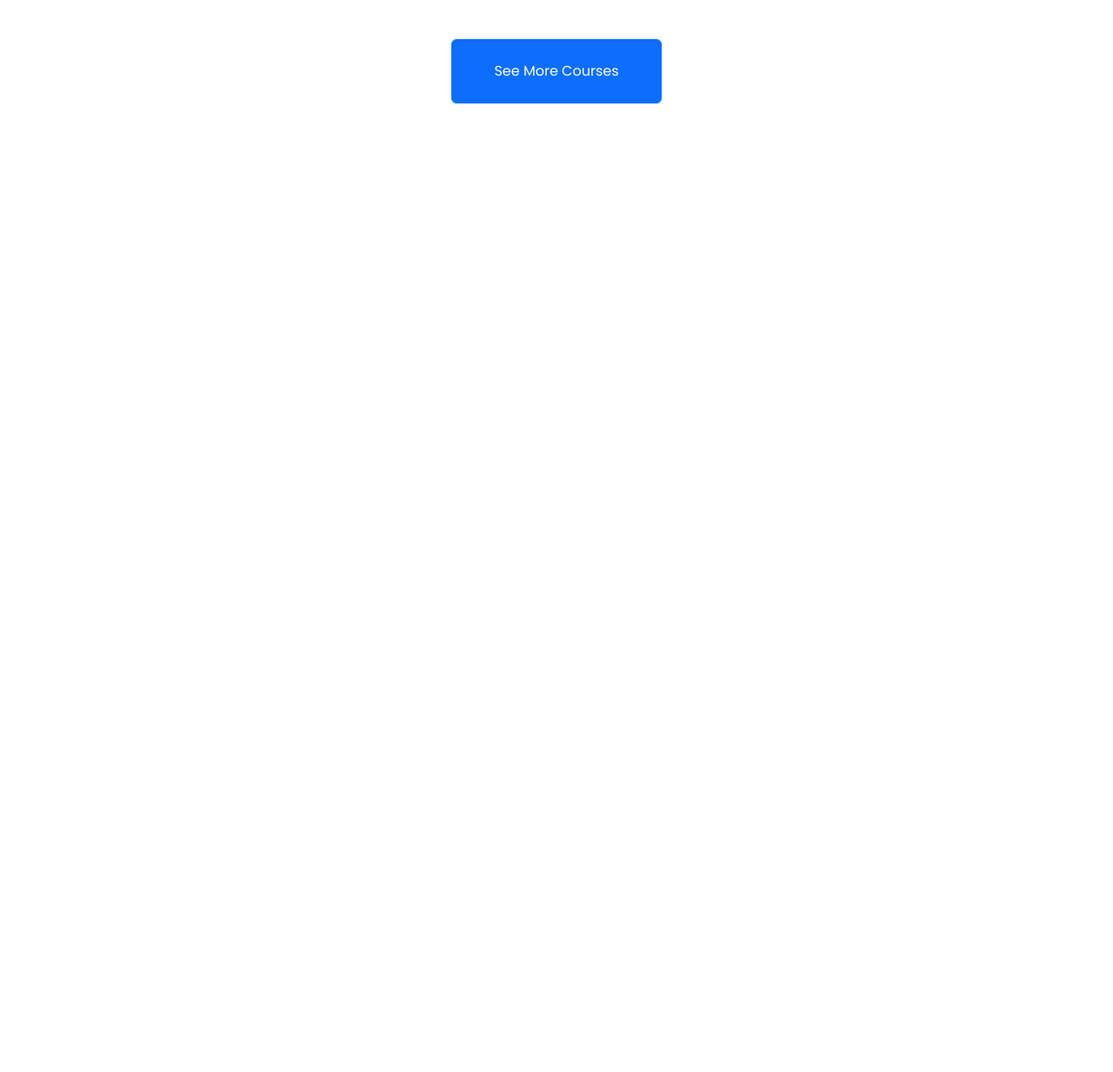
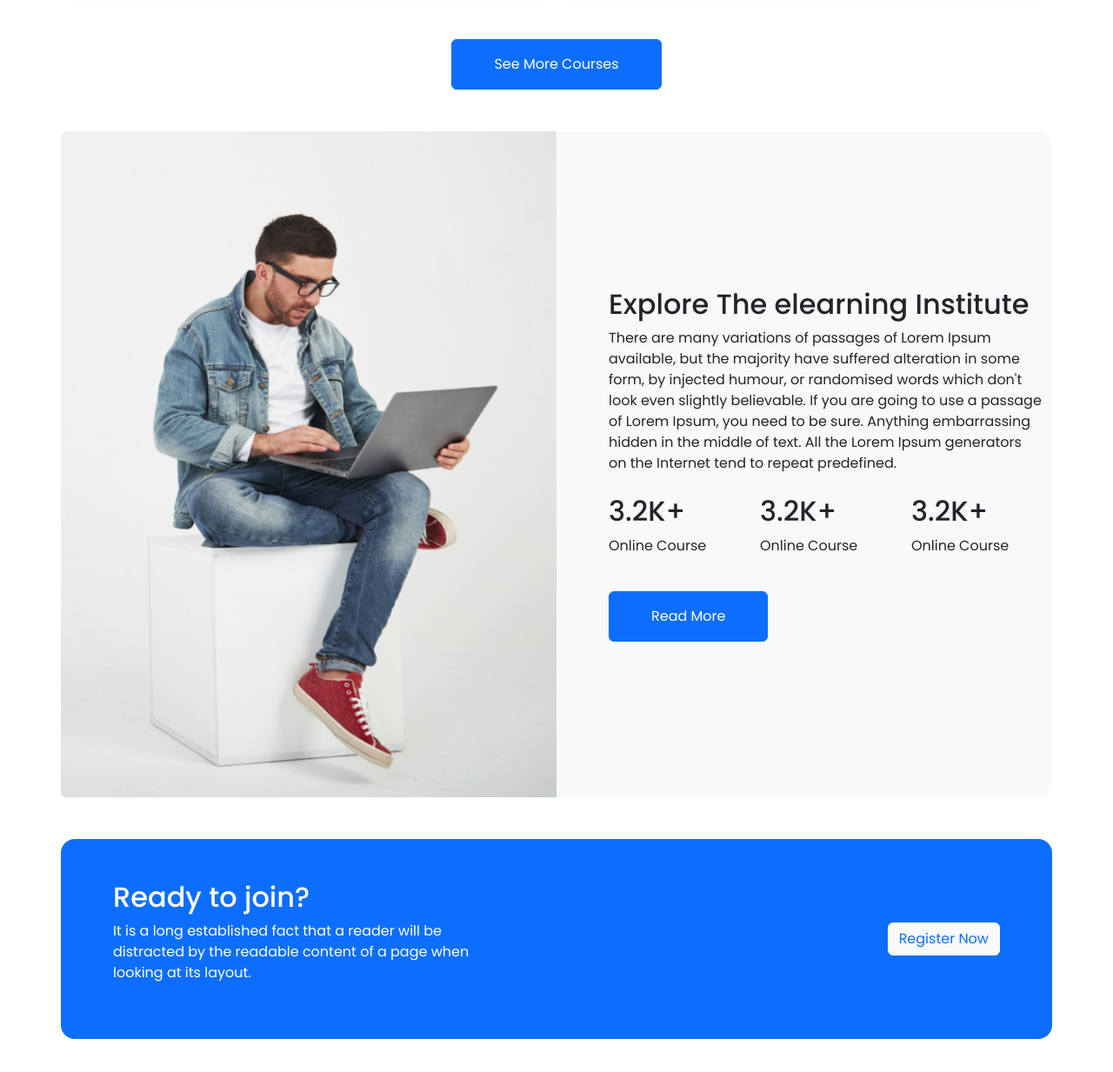
Before and after one commit to msriaj/eStudy, a plain HTML site: page index.html in a window 1280 px wide. Shown: the part 1514-2747 px from the top of the page at 87% size. Before the commit the page ends 1681 px from the top, so only its background shows below. Drawn offline with nearby package versions, Linux system fonts and the light colour scheme.

Commit message:
-explore and register buton added

```diff
--- a/index.html
+++ b/index.html
@@ -204,10 +204,61 @@
 
         </div>
         <div class="d-flex justify-content-center my-5">
-            <a href="#" class="btn btn-primary mx-auto py-4 px-5">See More Courses</a>
+            <a href="#" class="btn btn-primary  px-5 py-3 ">See More Courses</a>
         </div>
+        <!-- explore section -->
+        <section>
+            <div class="row align-items-center bg-light rounded-4">
+                <div class="col-lg-6 p-0">
+                    <img src="./working.png" class="img-fluid rounded-start" alt="">
+                </div>
+                <div class="col-lg-6">
+                    <div class="ps-5">
+                        <h2>Explore The elearning Institute</h2>
+                        <p>There are many variations of passages of Lorem Ipsum available, but the majority have
+                            suffered
+                            alteration in some form,
+                            by injected humour, or randomised words which don't look even slightly believable. If you
+                            are
+                            going to use a passage of
+                            Lorem Ipsum, you need to be sure.
 
-
+                            Anything embarrassing hidden in the middle of text. All the Lorem Ipsum generators on the
+                            Internet tend to repeat
+                            predefined.</p>
+                        <div class="row my-4">
+                            <div class="col-4">
+                                <h2>3.2K+</h2>
+                                <p>Online Course</p>
+                            </div>
+                            <div class="col-4">
+                                <h2>3.2K+</h2>
+                                <p>Online Course</p>
+                            </div>
+                            <div class="col-4">
+                                <h2>3.2K+</h2>
+                                <p>Online Course</p>
+                            </div>
+                        </div>
+                        <a href="#" class="btn btn-primary px-5 py-3 ">Read More</a>
+                    </div>
+                </div>
+            </div>
+        </section>
+        <!-- ready to join  -->
+        <div class="row align-items-center bg-primary my-5 p-5 rounded-4">
+            <div class="col-5">
+                <h2 class="text-white">
+                    Ready to join?
+                </h2>
+                <p class="text-white">It is a long established fact that a reader will be distracted by the readable
+                    content of a page when looking at its
+                    layout.</p>
+            </div>
+            <div class="col-7 d-flex justify-content-end">
+                <button class="btn btn-light text-primary"> Register Now</button>
+            </div>
+        </div>
     </div>
 
 
```
